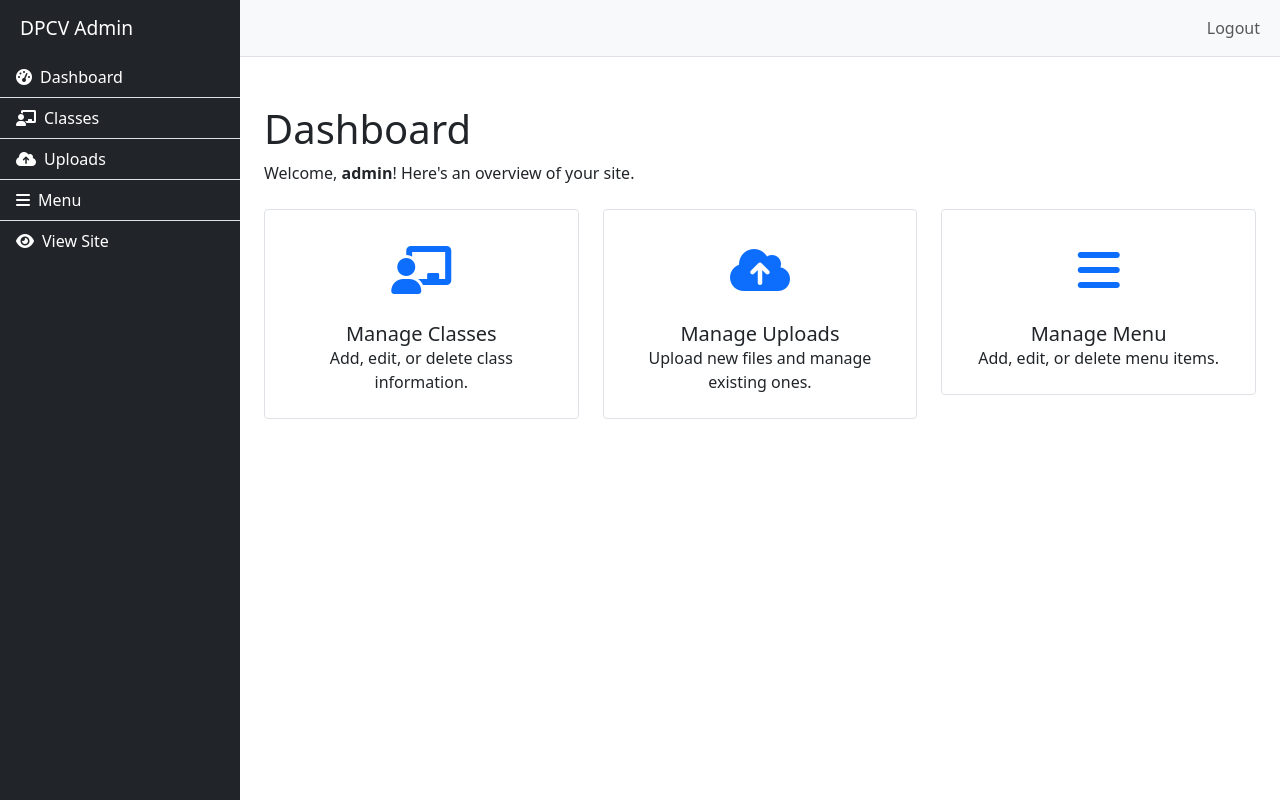
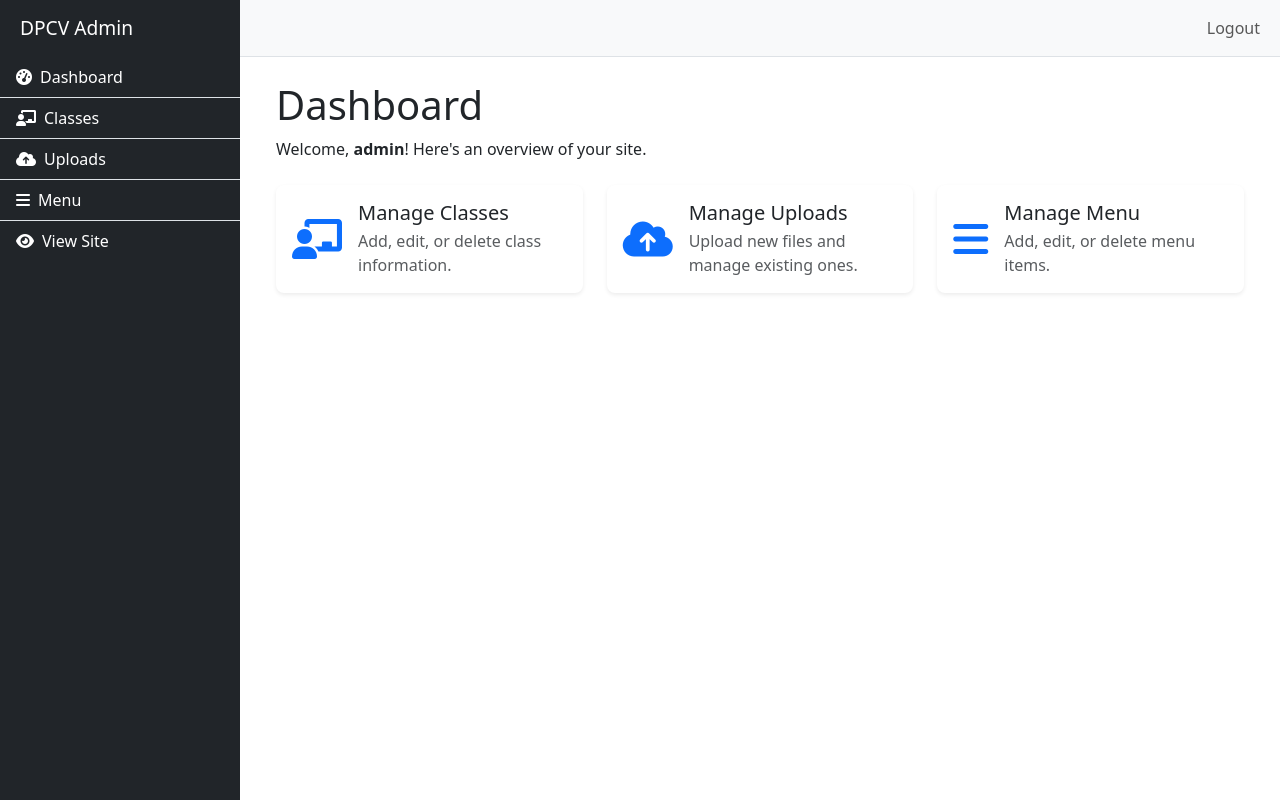
Before and after one commit to vam-is-multi-millionaire/dpcvgit, a PHP site: page /dpcv/admin/dashboard.php in a window 1280 px wide. Run offline with PHP 8.4, Linux system fonts and the light colour scheme; a user stored in the database is signed in.

Commit message:
feat(admin): improve dashboard UI and card styling
- Redesign dashboard cards with better spacing and hover effects
- Update card layout to use flexbox for better alignment
- Simplify card styling by removing redundant properties
- Add stretched links for better click targets

```diff
--- a/admin/dashboard.php
+++ b/admin/dashboard.php
@@ -7,36 +7,59 @@ if (!isset($_SESSION['admin_logged_in'])) {
 include_once('includes/admin_header.php');
 ?>
 
+<div class="container-fluid">
     <h1 class="mt-4">Dashboard</h1>
     <p>Welcome, <strong><?php echo htmlspecialchars($_SESSION['username']); ?></strong>! Here's an overview of your site.</p>
 
     <div class="row mt-4">
-    <div class="col-md-4 mb-4">
-        <a href="classes.php" class="dashboard-card d-block">
-            <div class="card-icon"><i class="fas fa-chalkboard-teacher"></i></div>
+        <div class="col-lg-4 col-md-6 mb-4">
+            <div class="card h-100 dashboard-card">
                 <div class="card-body">
-                <h5 class="card-title">Manage Classes</h5>
-                <p class="card-text">Add, edit, or delete class information.</p>
+                    <div class="d-flex align-items-center">
+                        <div class="card-icon me-3">
+                            <i class="fas fa-chalkboard-teacher"></i>
                         </div>
-        </a>
+                        <div>
+                            <h5 class="card-title mb-1">Manage Classes</h5>
+                            <p class="card-text text-muted">Add, edit, or delete class information.</p>
                         </div>
-    <div class="col-md-4 mb-4">
-        <a href="uploads.php" class="dashboard-card d-block">
-            <div class="card-icon"><i class="fas fa-cloud-upload-alt"></i></div>
+                    </div>
+                </div>
+                <a href="classes.php" class="stretched-link"></a>
+            </div>
+        </div>
+        <div class="col-lg-4 col-md-6 mb-4">
+            <div class="card h-100 dashboard-card">
                 <div class="card-body">
-                <h5 class="card-title">Manage Uploads</h5>
-                <p class="card-text">Upload new files and manage existing ones.</p>
+                    <div class="d-flex align-items-center">
+                        <div class="card-icon me-3">
+                            <i class="fas fa-cloud-upload-alt"></i>
                         </div>
-        </a>
+                        <div>
+                            <h5 class="card-title mb-1">Manage Uploads</h5>
+                            <p class="card-text text-muted">Upload new files and manage existing ones.</p>
                         </div>
-    <div class="col-md-4 mb-4">
-        <a href="menu.php" class="dashboard-card d-block">
-            <div class="card-icon"><i class="fas fa-bars"></i></div>
+                    </div>
+                </div>
+                <a href="uploads.php" class="stretched-link"></a>
+            </div>
+        </div>
+        <div class="col-lg-4 col-md-6 mb-4">
+            <div class="card h-100 dashboard-card">
                 <div class="card-body">
-                <h5 class="card-title">Manage Menu</h5>
-                <p class="card-text">Add, edit, or delete menu items.</p>
+                    <div class="d-flex align-items-center">
+                        <div class="card-icon me-3">
+                            <i class="fas fa-bars"></i>
                         </div>
-        </a>
+                        <div>
+                            <h5 class="card-title mb-1">Manage Menu</h5>
+                            <p class="card-text text-muted">Add, edit, or delete menu items.</p>
+                        </div>
+                    </div>
+                </div>
+                <a href="menu.php" class="stretched-link"></a>
+            </div>
+        </div>
     </div>
 </div>
 
--- a/admin/includes/admin_header.php
+++ b/admin/includes/admin_header.php
@@ -61,4 +61,4 @@ if (!isset($_SESSION['admin_logged_in'])) {
             </div>
         </nav>
 
-        <div class="container-fluid p-4">
+        <div class="container-fluid px-4">
--- a/css/admin_style.css
+++ b/css/admin_style.css
@@ -67,24 +67,18 @@
 
 /* --- Admin Cards --- */
 .dashboard-card {
-    border: 1px solid #dee2e6;
-    border-radius: 0.25rem;
-    padding: 1.5rem;
-    text-align: center;
+    border: none;
+    border-radius: 0.5rem;
+    box-shadow: 0 0.125rem 0.25rem rgba(0, 0, 0, 0.075);
     transition: transform 0.2s ease, box-shadow 0.2s ease;
-    text-decoration: none;
-    color: inherit;
-    background-color: #fff;
 }
 
 .dashboard-card:hover {
     transform: translateY(-5px);
     box-shadow: 0 0.5rem 1rem rgba(0, 0, 0, 0.15);
-    color: inherit;
 }
 
 .dashboard-card .card-icon {
-    font-size: 3rem;
-    margin-bottom: 1rem;
+    font-size: 2.5rem;
     color: #0d6efd;
 }
```
Also changed, not shown: uploads/1755082106_768fe031d9680a09.jpg (added), uploads/1755082131_2027f04a501fa2b3.jpg (added). Lines whose indentation alone changed are shown as unchanged.
